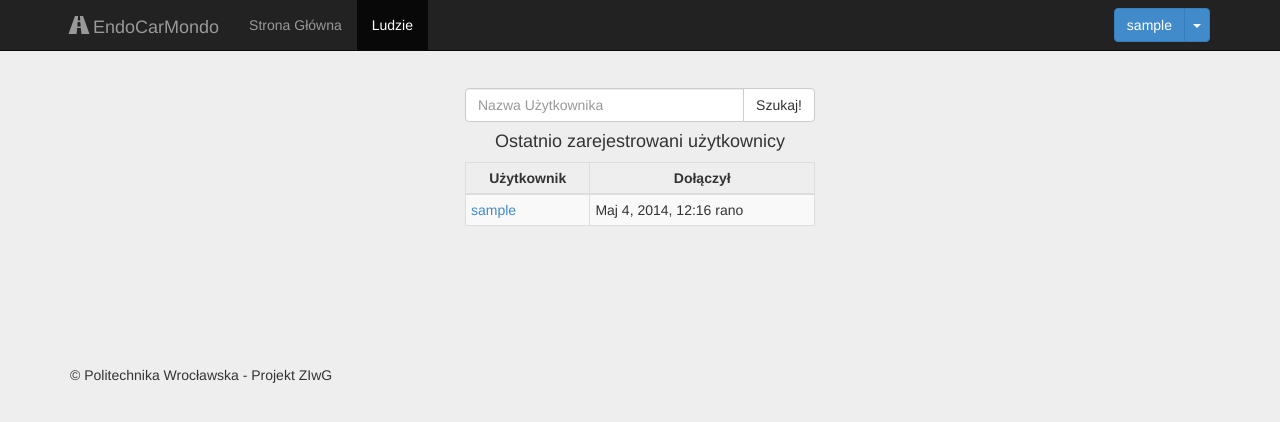
After one commit to szwagier90/android_obd, a Django app: page /profiles/ in a window 1280 px wide. The commit adds this page. Shown: the top 422 px of the page. Run offline with Django 3.2, Linux system fonts and the light colour scheme; the visitor is signed in with stand-in values (Sample User, id 1); data comes from the database, SQL or seed files in the repository; parts of the project's set-up code (start-up, migrations or seed data) failed here and were passed over; some libraries are stand-ins or nearby versions.

Commit message:
Wyszukiwanie profili uzytkownikow oraz tabelka z ostatnimi 10 zarejestrowanymi uzytkownikami

```diff
--- a/project/android_obd/templates/android_obd/menu.html
+++ b/project/android_obd/templates/android_obd/menu.html
@@ -1,4 +1,5 @@
 {% url 'index' as index_url %}
+{% url 'profiles' as profiles_url %}
 {% url 'register' as register_url %}
 
 					<ul class="nav navbar-nav">
@@ -6,6 +7,6 @@
 {% if not user.is_authenticated %}
 						<li{% ifequal request.path register_url %} class="active"{% endifequal %}><a href="{% url 'register' %}">Zarejestruj</a></li>
 {% else %}
-	admjfhajkfhaksjfhsakdjh
+						<li{% ifequal request.path profiles_url %} class="active"{% endifequal %}><a href="{% url 'profiles' %}">Ludzie</a></li>
 {% endif %}
 					</ul>
--- /dev/null
+++ b/project/android_obd/templates/android_obd/profiles.html
@@ -0,0 +1,56 @@
+{% extends "android_obd/base.html" %}
+{% load static %}
+
+{% block title %}Witaj w EndoCarMondo{% endblock title %}
+
+{% block style %}
+		<link href="{% static 'android_obd/css/login.css' %}" rel="stylesheet">
+{% endblock style %}
+
+{% block content %}
+		<div class="jumbotron">
+			<div class="container">
+				<div class="col-lg-4 col-md-offset-4">
+	{% if info %}
+					<div class="alert alert-danger">
+	                   {% for i in info %}
+	                   {{ i }}
+	                   {% endfor %}
+	               </div>
+    {% endif %}
+					<form role="form" method="post" action="{% url 'profiles' %}">
+						<div class="input-group">
+							<input type="text" class="form-control" name="username" type="text" placeholder="Nazwa Użytkownika">
+							<span class="input-group-btn">
+	{% csrf_token %}
+								<button class="btn btn-default" type="submit">Szukaj!</button>
+							</span>
+					    </div><!-- /input-group -->
+					</form>
+				</div><!-- /.col-lg-6 -->
+				<div class="col-md-4 col-md-offset-4">
+					<h4><center>Ostatnio zarejestrowani użytkownicy</center></h4>
+					<table class="table table-bordered table-condensed table-striped">
+						<colgroup>
+							<col class="span2">
+							<col class="span1">
+						</colgroup>
+						<thead>
+							<tr>
+								<th><center>Użytkownik</center></th>
+								<th><center>Dołączył</center></th>
+							</tr>
+						</thead>
+						<tbody>
+	{% for user in recent_users_list %}
+							<tr>
+								<td><a href="{% url 'profile' slug=user.username %}">{{ user.username }}</a></td>
+								<td>{{ user.date_joined }}</td>
+							</tr>
+	{% endfor %}
+						</tbody>
+					</table>
+				</div>
+			</div>
+		</div>
+{% endblock content %}
--- a/project/android_obd/urls.py
+++ b/project/android_obd/urls.py
@@ -8,6 +8,7 @@ urlpatterns = patterns('android_obd.views',
 	url(r'^$', 'index', name='index'),
 	url(r'^register/$', 'register', name='register'),
 	url(r'^route/$', 'route', name='route'),
+	url(r'^profiles/$', 'profiles', name='profiles'),
 	url(r'^register/$', 'index', name='more_recent'),
 	url(r'^register/$', 'index', name='more_added'),
 	url(r'^register/$', 'index', name='more_longest'),
--- a/project/android_obd/views.py
+++ b/project/android_obd/views.py
@@ -1,9 +1,12 @@
+# -*- coding: utf-8 -*-
+
 from django.shortcuts import render
 from django.http import HttpResponse, HttpResponseRedirect
 from django.core.urlresolvers import reverse
 
 from django.contrib.auth import authenticate, login, logout
 from django.contrib.auth.models import User
+from django.contrib.auth.decorators import login_required
 from android_obd.forms import MyUserCreationForm
 from django.views.generic import DetailView
 
@@ -53,3 +56,18 @@ def route(request):
 	json_list = simplejson.dumps(lista)
 
 	return render(request, 'android_obd/route.html', {"wsp":json_list})
+
+@login_required
+def profiles(request):
+	info = []
+	username = request.POST.get('username', '')
+	if username:
+		try:
+			user = User.objects.get(username=username)
+			return HttpResponseRedirect(reverse('profile', kwargs={'slug': username}))
+		except User.DoesNotExist:
+			info.append('Taki użytkownik nie istnieje')
+
+	recent_users_list = User.objects.order_by('-date_joined')[:10]
+	return render(request, 'android_obd/profiles.html',
+		{'recent_users_list': recent_users_list, 'info': info})
```
